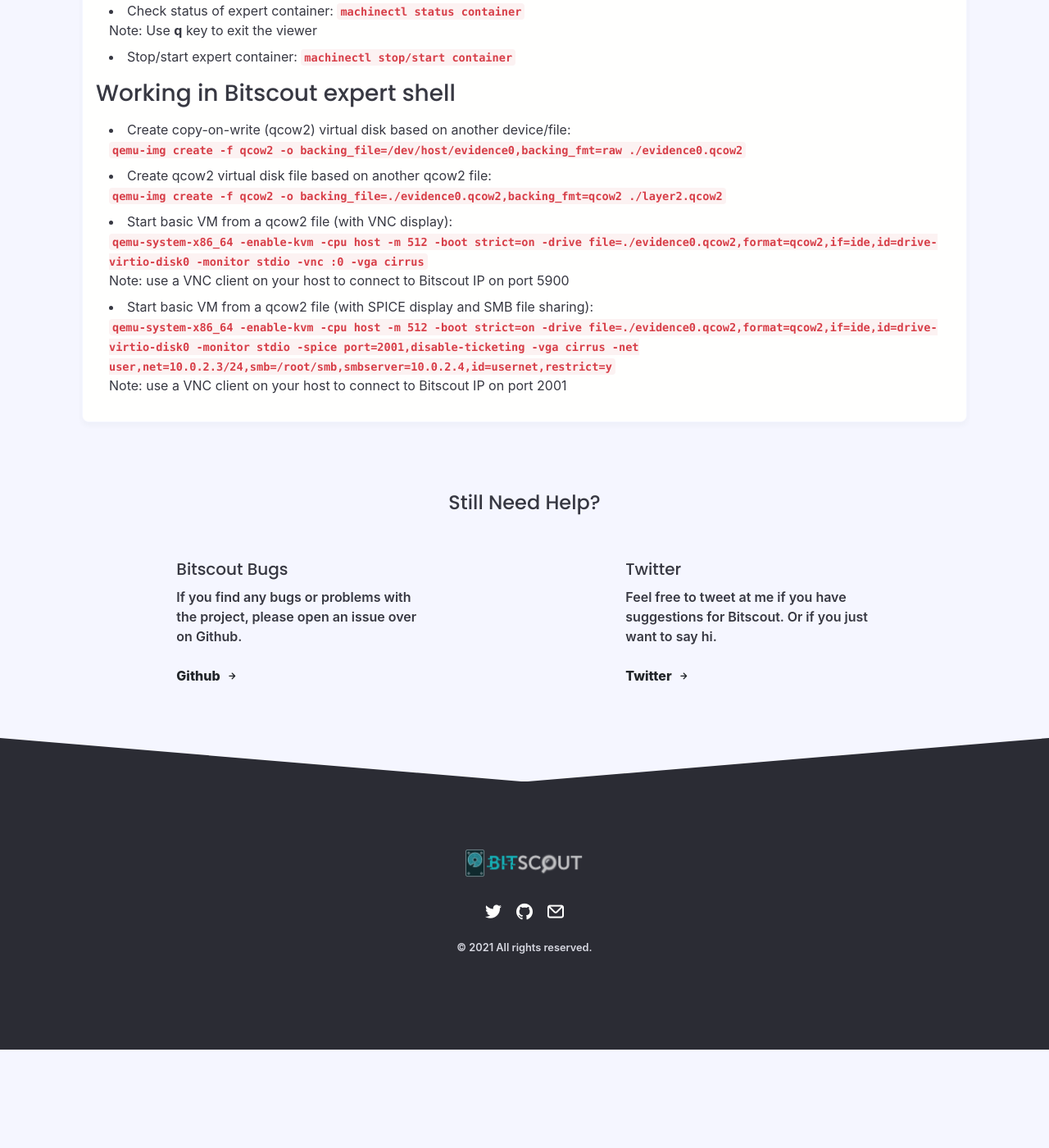
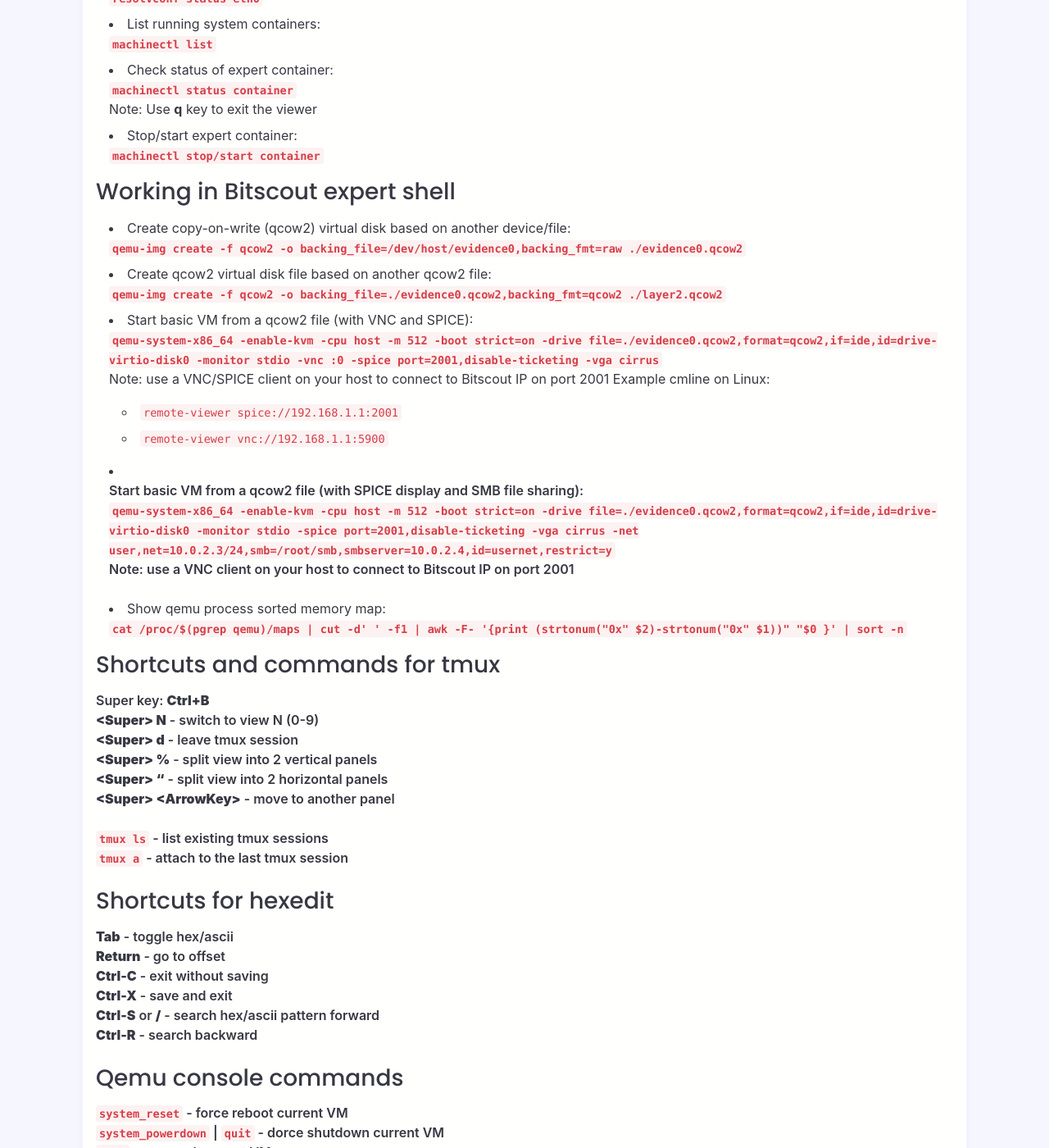
Before and after one commit to bitscout-forensics/bitscout-forensics.github.io, a Jekyll site: the page built from _posts/docs/2021-05-31-cheatsheet.md, in a window 1280 px wide and 1400 px high, scrolled down 621 px. Shown: the whole window at 82% size. Built offline with Jekyll 4.4.1, drawn with Linux system fonts in a browser that asks for light colours; nearby versions of some CDN libraries; some web fonts are replaced; before the commit the page ends 1901 px from its top, so only the background shows below that; some of the changed text lies outside the part shown.

Commit message:
Extended cheatsheet

```diff
--- a/_posts/docs/2021-05-31-cheatsheet.md
+++ b/_posts/docs/2021-05-31-cheatsheet.md
@@ -10,21 +10,82 @@
 
 # Useful commands #
 ### Working in Bitscout host shell ###
-* Show IP addresses of existing interfaces: **`ip a s`**
-* Show current DNS settings for eth0: **`resolvconf status eth0`**
-* List running system containers: **`machinectl list`**
-* Check status of expert container: **`machinectl status container`**
-  Note: Use **q** key to exit the viewer
-* Stop/start expert container: **`machinectl stop/start container`**
+* Show IP addresses of existing interfaces:
+**`ip a s`**
+* Show current DNS settings for eth0:
+**`resolvconf status eth0`**
+* List running system containers:
+**`machinectl list`**
+* Check status of expert container:
+**`machinectl status container`**
+Note: Use **q** key to exit the viewer
+* Stop/start expert container:
+**`machinectl stop/start container`**
 
 ### Working in Bitscout expert shell ###
 * Create copy-on-write (qcow2) virtual disk based on another device/file:
-  **`qemu-img create -f qcow2 -o backing_file=/dev/host/evidence0,backing_fmt=raw ./evidence0.qcow2`**
+**`qemu-img create -f qcow2 -o backing_file=/dev/host/evidence0,backing_fmt=raw ./evidence0.qcow2`**
 * Create qcow2 virtual disk file based on another qcow2 file:
-  **`qemu-img create -f qcow2 -o backing_file=./evidence0.qcow2,backing_fmt=qcow2 ./layer2.qcow2`**
-* Start basic VM from a qcow2 file (with VNC display):
-  **`qemu-system-x86_64 -enable-kvm -cpu host -m 512 -boot strict=on -drive file=./evidence0.qcow2,format=qcow2,if=ide,id=drive-virtio-disk0 -monitor stdio -vnc :0 -vga cirrus`**
-  Note: use a VNC client on your host to connect to Bitscout IP on port 5900
+**`qemu-img create -f qcow2 -o backing_file=./evidence0.qcow2,backing_fmt=qcow2 ./layer2.qcow2`**
+* Start basic VM from a qcow2 file (with VNC and SPICE):
+**`qemu-system-x86_64 -enable-kvm -cpu host -m 512 -boot strict=on -drive file=./evidence0.qcow2,format=qcow2,if=ide,id=drive-virtio-disk0 -monitor stdio -vnc :0 -spice port=2001,disable-ticketing -vga cirrus`**
+Note: use a VNC/SPICE client on your host to connect to Bitscout IP on port 2001
+Example cmline on Linux:
+  * `remote-viewer spice://192.168.1.1:2001`
+  * `remote-viewer vnc://192.168.1.1:5900`
+
 * Start basic VM from a qcow2 file (with SPICE display and SMB file sharing):
-  **`qemu-system-x86_64 -enable-kvm -cpu host -m 512 -boot strict=on -drive file=./evidence0.qcow2,format=qcow2,if=ide,id=drive-virtio-disk0 -monitor stdio -spice port=2001,disable-ticketing -vga cirrus -net user,net=10.0.2.3/24,smb=/root/smb,smbserver=10.0.2.4,id=usernet,restrict=y`**
-  Note: use a VNC client on your host to connect to Bitscout IP on port 2001
+**`qemu-system-x86_64 -enable-kvm -cpu host -m 512 -boot strict=on -drive file=./evidence0.qcow2,format=qcow2,if=ide,id=drive-virtio-disk0 -monitor stdio -spice port=2001,disable-ticketing -vga cirrus -net user,net=10.0.2.3/24,smb=/root/smb,smbserver=10.0.2.4,id=usernet,restrict=y`**
+Note: use a VNC client on your host to connect to Bitscout IP on port 2001
+
+* Show qemu process sorted memory map:
+**`cat /proc/$(pgrep qemu)/maps | cut -d' ' -f1 | awk -F- '{print (strtonum("0x" $2)-strtonum("0x" $1))" "$0 }' | sort -n`**
+
+### Shortcuts and commands for tmux ###
+Super key: **Ctrl+B**
+**\<Super> N** - switch to view N (0-9)
+**\<Super> d** - leave tmux session
+**\<Super> %** - split view into 2 vertical panels
+**\<Super> "** - split view into 2 horizontal panels
+**\<Super> \<ArrowKey>** - move to another panel
+
+**`tmux ls`** - list existing tmux sessions
+**`tmux a`** - attach to the last tmux session
+
+### Shortcuts for hexedit ###
+**Tab** - toggle hex/ascii
+**Return** - go to offset
+**Ctrl-C** - exit without saving
+**Ctrl-X** - save and exit
+**Ctrl-S** or **/** - search hex/ascii pattern forward
+**Ctrl-R** - search backward
+
+### Qemu console commands ###
+**`system_reset`** - force reboot current VM
+**`system_powerdown`** | **`quit`** - dorce shutdown current VM
+**`stop`** - suspend current VM
+**`cont`** - resume current VM
+
+### Guestfish commands ###
+Start example **`guestfish --ro -a /dev/host/evidence0`**
+
+Interactive commands:
+**`insepct-os`** - find the OS main parition
+**`mount /dev/sda2 /`** - mount the discovered /dev/sda2 partition
+**`ls win:C:\`** - list system drive C:\ of Windows OS
+**`download win:C:\dir\file ./file`** - get file from guestfs
+**`upload win:C:\dir\file ./file`** - put file to guestfs
+
+After the session clean up file in a path similar to
+**/var/tmp/.guestfs-0/**
+
+### Windows memory patterns ###
+Windows 10 64-bit "sethc.exe" pattern:
+**`730065007400680063002E00650078006500200025006C006400000000000000730065007400680063002E006500780065`**
+Replacement pattern with "cmd.exe":
+**`63006D0064002E0065007800650000000000200025006C00640000000000000063006D0064002E00650078006500000000`**
+
+Windows 10 32-bit "sethc.exe":
+**`730065007400680063002e00650078006500200025006c0064000000730065007400680063002e006500780065`**
+Replacement pattern with "cmd.exe":
+**`63006d0064002e0065007800650000000000200025006c006400000063006d0064002e00650078006500000000`**
```
